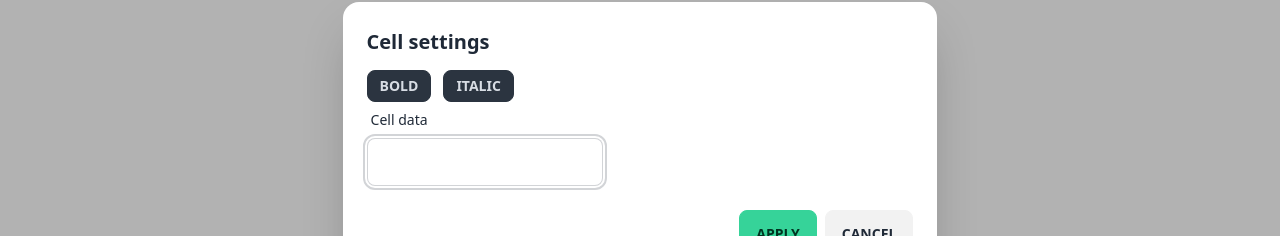
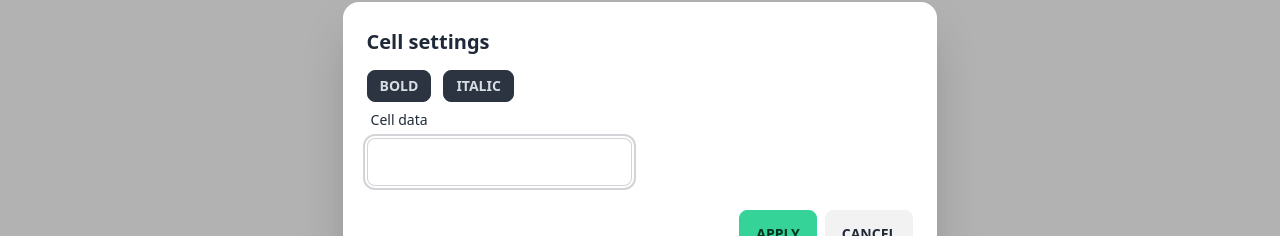
Before and after one commit to ZeroWave022/mdtables, a Nuxt app: page / in a window 1280 px wide. Both pictures are taken after a click on the button 596 px from the left and 454 px from the top of the page. Shown: the part 258-494 px from the top of the page. Built offline with nearby package versions, Linux system fonts and the light colour scheme.

Commit message:
fix: Missing label and input attributes

```diff
--- a/components/TableCell.vue
+++ b/components/TableCell.vue
@@ -48,11 +48,13 @@
                     Italic
                 </button>
             </div>
-            <label class="label label-text">Cell data</label>
+            <label class="label label-text" :for="`cell-data-${cellId}`">Cell data</label>
             <input
-                class="textarea textarea-bordered"
+                :id="`cell-data-${cellId}`"
+                class="input input-bordered"
                 v-model="newCellData.content"
                 autofocus
+                autocomplete="off"
             />
             <div class="modal-action">
                 <form method="dialog" class="flex gap-2">
```
